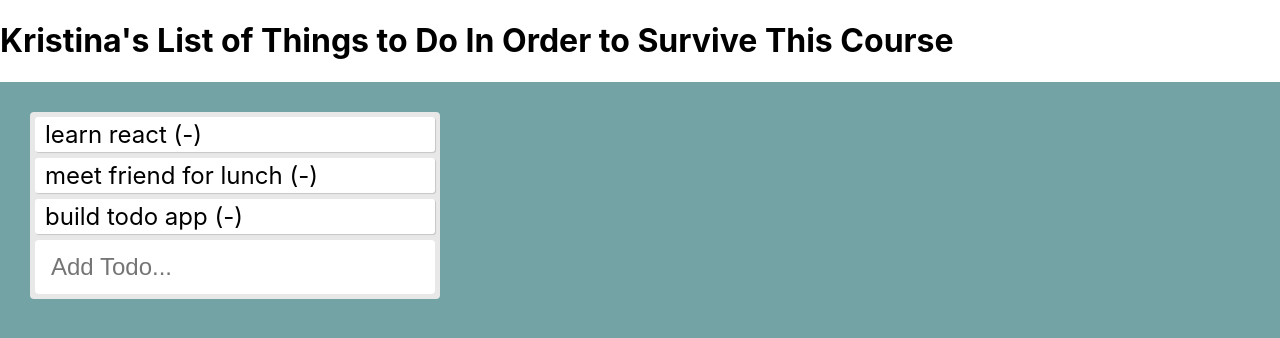
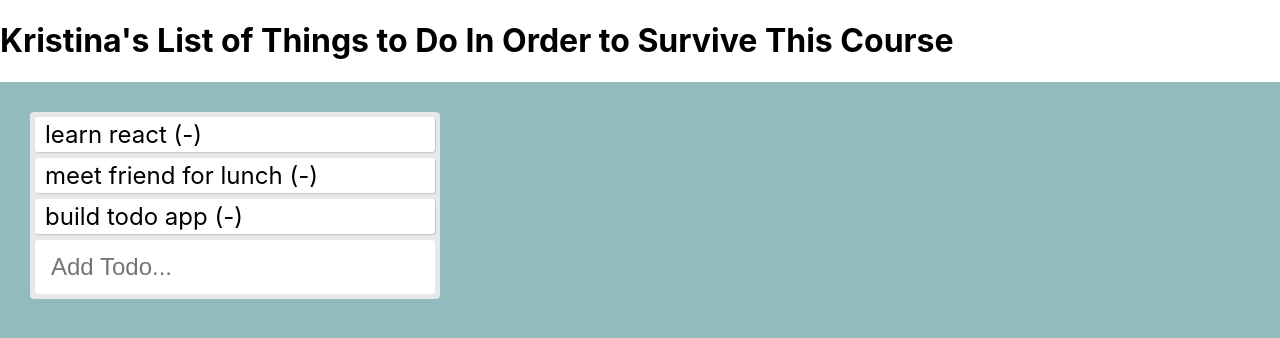
Before and after one commit to kristina-rattet/todo_lists, a plain HTML site: page index.html in a window 1280 px wide. Drawn offline with nearby package versions, Linux system fonts and the light colour scheme.

Commit message:
background color

```diff
--- a/styles.css
+++ b/styles.css
@@ -13,7 +13,7 @@ code {
 }
 
 .app {
-  background: #74a3a5;
+  background: #91bbbd;
   padding: 30px;
   height: 100vh;
 }
```
